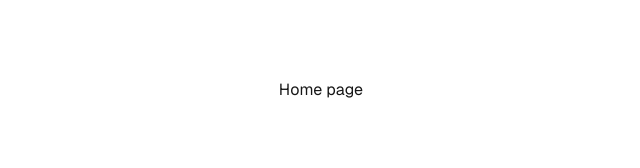
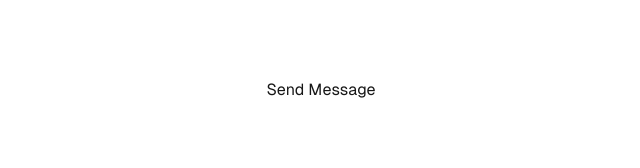
Before and after one commit to iescandon/studiopod-waitlist, a Next.js app: page / in a window 1280 px wide. Shown: the top 168 px of the page, without its empty margins (319-959 px from the left). Built offline with nearby package versions, Linux system fonts and the light colour scheme.

Commit message:
testing apis on FE both server and client components

```diff
--- a/src/app/page.tsx
+++ b/src/app/page.tsx
@@ -1,7 +1,9 @@
+import SendMessageButton from "@/components/button";
 export default async function Home() {
   return (
     <div className="grid grid-rows-[20px_1fr_20px] items-center justify-items-center min-h-screen p-8 pb-20 gap-16 sm:p-20 font-[family-name:var(--font-geist-sans)]">
-      Home page
+      <SendMessageButton />
+      {/* Home page */}
     </div>
   );
 }
```
